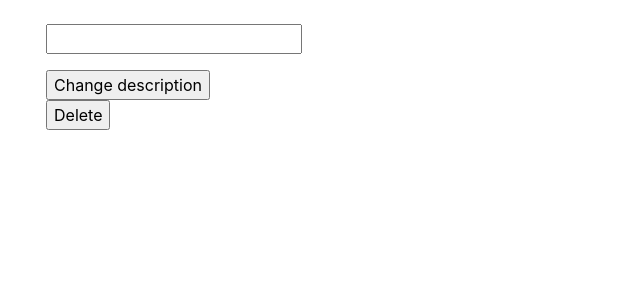
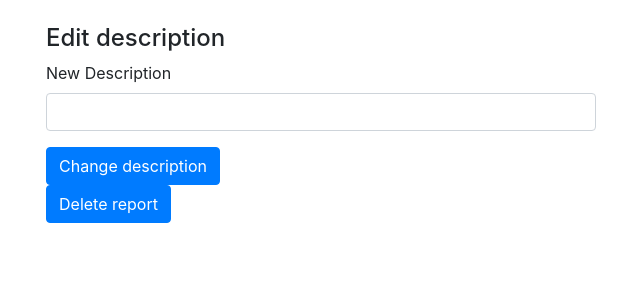
Before and after one commit to olgaviho/naytteidenKerays, a Flask app: page /reports/edit/1/1/ in a window 1280 px wide. Shown: the part 56-356 px from the top of the page, without its empty margins (39-679 px from the left). Run offline with Flask 2, Linux system fonts and the light colour scheme; a user stored in the database is signed in; tables that the repository leaves empty hold one stand-in row (values such as "Sample post"); some libraries are stand-ins or nearby versions.

Commit message:
Update edit.html

```diff
--- a/application/templates/report/edit.html
+++ b/application/templates/report/edit.html
@@ -2,22 +2,26 @@
 
 {% block body %}
 
-<form method="POST" action="{{ url_for('report_change_description', report_id = report_id, naturesite_id = naturesite_id) }}">
-    <td>
-        {{ form.description }}
-    </td>
-    <td>
-        <ul>
-            {% for error in form.description.errors %}
-            <li>{{ error }}</li>
-            {% endfor %}
-        </ul>
-    </td>
-    <td><input type="submit" value="Change description" /> </td>
+<p class="h4">Edit description</p>
+
+ <form method="POST" action="{{ url_for('report_change_description', report_id = report_id, naturesite_id = naturesite_id) }}" novalidate>
+
+ <div class="form-row">
+  <div class="col-md-6 mb-3">
+    <label for="description">New Description</label>
+      <input class="form-control" id="description" name="description" required type="text" value="">
+  </div>
+</div>
+
+   {% for error in form.description.errors %}
+    <li>{{ error }}</li>
+   {% endfor %}
+
+  <input class="btn btn-primary" id="submit" name="submit" type="submit" value="Change description">
 </form>
-<td>
-    <form method="POST" action="{{ url_for('delete_report', report_id = report_id, naturesite_id = naturesite_id) }}">
-        <input type="submit" value="Delete" />
+
+ <form method="POST" action="{{ url_for('delete_report', report_id = report_id, naturesite_id = naturesite_id) }}" novalidate>
+     <input class="btn btn-primary" id="submit" name="submit" type="submit" value="Delete report">
     </form>
-</td>
+
 {% endblock %}
```
